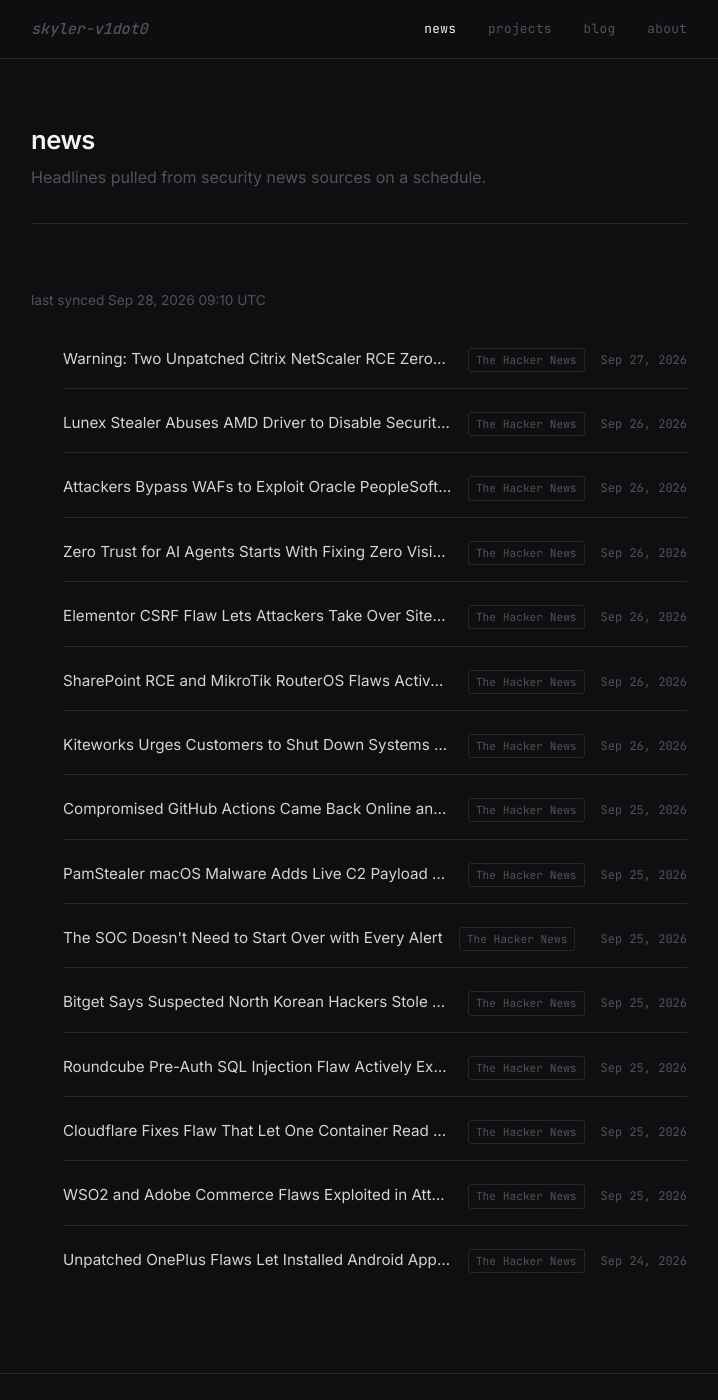
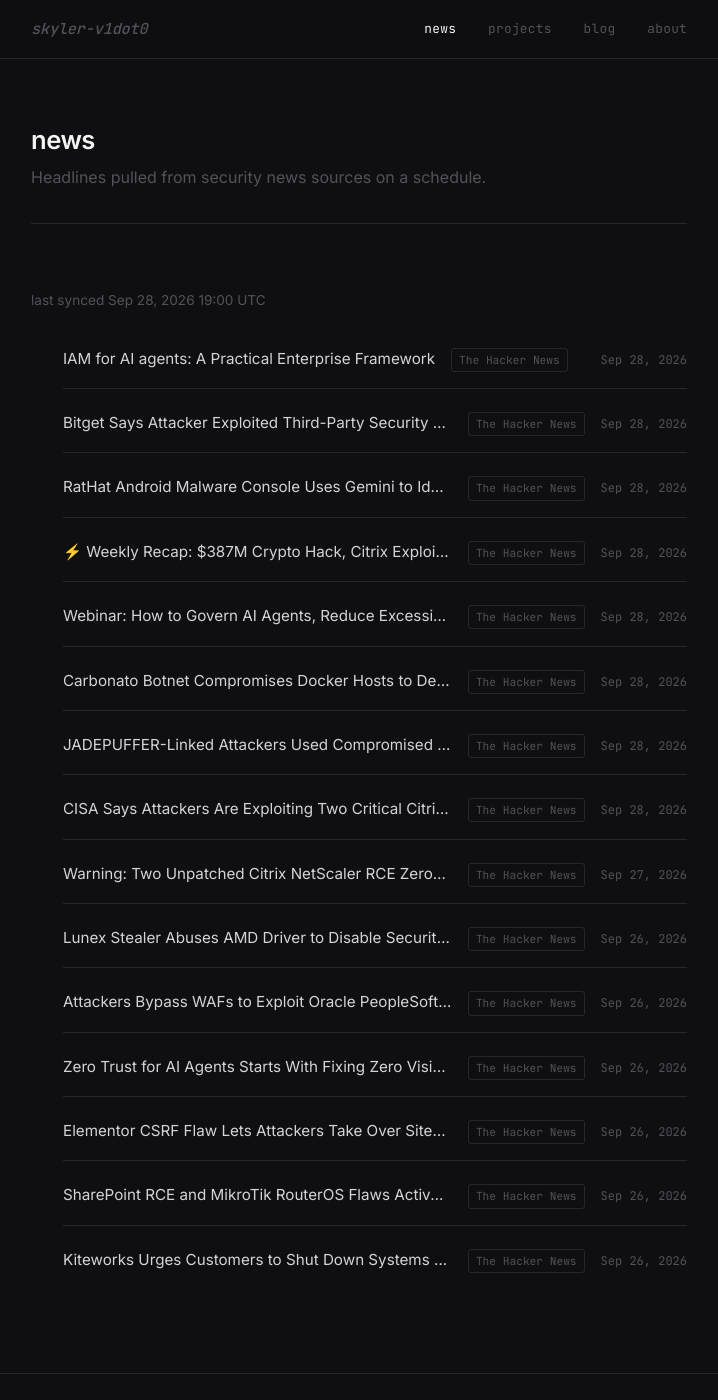
Before and after one commit to skyler-v1dot0/personal-site, a Jekyll site: the page built from news.html, in a window 1280 px wide and 1400 px high. Shown: the whole window, without its empty margins (281-999 px from the left). Built offline with Jekyll 4.4.1, drawn with Linux system fonts in a browser that asks for light colours.

Commit message:
chore: sync news feed [skip ci]

```diff
--- a/_data/news.yml
+++ b/_data/news.yml
@@ -1,6 +1,43 @@
 ---
-updated_at: '2026-09-28T09:10:24Z'
+updated_at: '2026-09-28T19:00:11Z'
 items:
+- title: 'IAM for AI agents: A Practical Enterprise Framework'
+  url: https://thehackernews.com/2026/09/iam-for-ai-agent.html
+  source: The Hacker News
+  published: '2026-09-28T18:20:38Z'
+- title: Bitget Says Attacker Exploited Third-Party Security Product Flaw to Steal
+    $388M
+  url: https://thehackernews.com/2026/09/bitget-says-attacker-exploited-third.html
+  source: The Hacker News
+  published: '2026-09-28T17:42:18Z'
+- title: RatHat Android Malware Console Uses Gemini to Identify Higher-Value Victims
+  url: https://thehackernews.com/2026/09/rathat-android-malware-console-uses.html
+  source: The Hacker News
+  published: '2026-09-28T17:38:33Z'
+- title: "⚡ Weekly Recap: $387M Crypto Hack, Citrix Exploits, AI Agents Go Off-Script,
+    and More Threats"
+  url: https://thehackernews.com/2026/09/weekly-recap-387m-crypto-hack-citrix.html
+  source: The Hacker News
+  published: '2026-09-28T14:00:53Z'
+- title: 'Webinar: How to Govern AI Agents, Reduce Excessive Access, and Control Shadow
+    AI'
+  url: https://thehackernews.com/2026/09/webinar-how-to-govern-ai-agents-reduce.html
+  source: The Hacker News
+  published: '2026-09-28T11:58:00Z'
+- title: Carbonato Botnet Compromises Docker Hosts to Deploy Telegram-Controlled Hermes
+    AI Agent
+  url: https://thehackernews.com/2026/09/carbonato-botnet-compromises-docker.html
+  source: The Hacker News
+  published: '2026-09-28T11:46:00Z'
+- title: JADEPUFFER-Linked Attackers Used Compromised Service Principals to Delete
+    Azure Resources
+  url: https://thehackernews.com/2026/09/jadepuffer-linked-attackers-used.html
+  source: The Hacker News
+  published: '2026-09-28T09:08:21Z'
+- title: CISA Says Attackers Are Exploiting Two Critical Citrix NetScaler Flaws Globally
+  url: https://thehackernews.com/2026/09/cisa-says-attackers-are-exploiting-two.html
+  source: The Hacker News
+  published: '2026-09-28T07:21:49Z'
 - title: 'Warning: Two Unpatched Citrix NetScaler RCE Zero-Days Under Active Exploitation'
   url: https://thehackernews.com/2026/09/warning-two-unpatched-citrix-netscaler.html
   source: The Hacker News
@@ -32,38 +69,3 @@ items:
   url: https://thehackernews.com/2026/09/kiteworks-urges-customers-to-shut-down.html
   source: The Hacker News
   published: '2026-09-26T07:48:33Z'
-- title: Compromised GitHub Actions Came Back Online and Resumed Executing Mini Shai-Hulud
-    Malware
-  url: https://thehackernews.com/2026/09/compromised-github-actions-came-back.html
-  source: The Hacker News
-  published: '2026-09-25T14:44:41Z'
-- title: PamStealer macOS Malware Adds Live C2 Payload Decryption and Multi-Layer
-    Persistence
-  url: https://thehackernews.com/2026/09/pamstealer-macos-malware-adds-live-c2.html
-  source: The Hacker News
-  published: '2026-09-25T13:18:06Z'
-- title: The SOC Doesn't Need to Start Over with Every Alert
-  url: https://thehackernews.com/2026/09/the-soc-doesnt-need-to-start-over-with.html
-  source: The Hacker News
-  published: '2026-09-25T11:30:00Z'
-- title: Bitget Says Suspected North Korean Hackers Stole $351.6M After Backend Compromise
-  url: https://thehackernews.com/2026/09/bitget-says-suspected-north-korean.html
-  source: The Hacker News
-  published: '2026-09-25T10:35:55Z'
-- title: Roundcube Pre-Auth SQL Injection Flaw Actively Exploited in the Wild
-  url: https://thehackernews.com/2026/09/roundcube-pre-auth-sql-injection-flaw.html
-  source: The Hacker News
-  published: '2026-09-25T10:14:02Z'
-- title: Cloudflare Fixes Flaw That Let One Container Read Another Customer's Leftover
-    Disk Data
-  url: https://thehackernews.com/2026/09/cloudflare-fixes-flaw-that-let-one.html
-  source: The Hacker News
-  published: '2026-09-25T04:49:22Z'
-- title: WSO2 and Adobe Commerce Flaws Exploited in Attacks, Added to CISA KEV
-  url: https://thehackernews.com/2026/09/wso2-and-adobe-commerce-flaws-exploited.html
-  source: The Hacker News
-  published: '2026-09-25T04:46:34Z'
-- title: Unpatched OnePlus Flaws Let Installed Android Apps Gain Root Without Permissions
-  url: https://thehackernews.com/2026/09/unpatched-oneplus-flaws-let-installed.html
-  source: The Hacker News
-  published: '2026-09-24T18:10:18Z'
```
